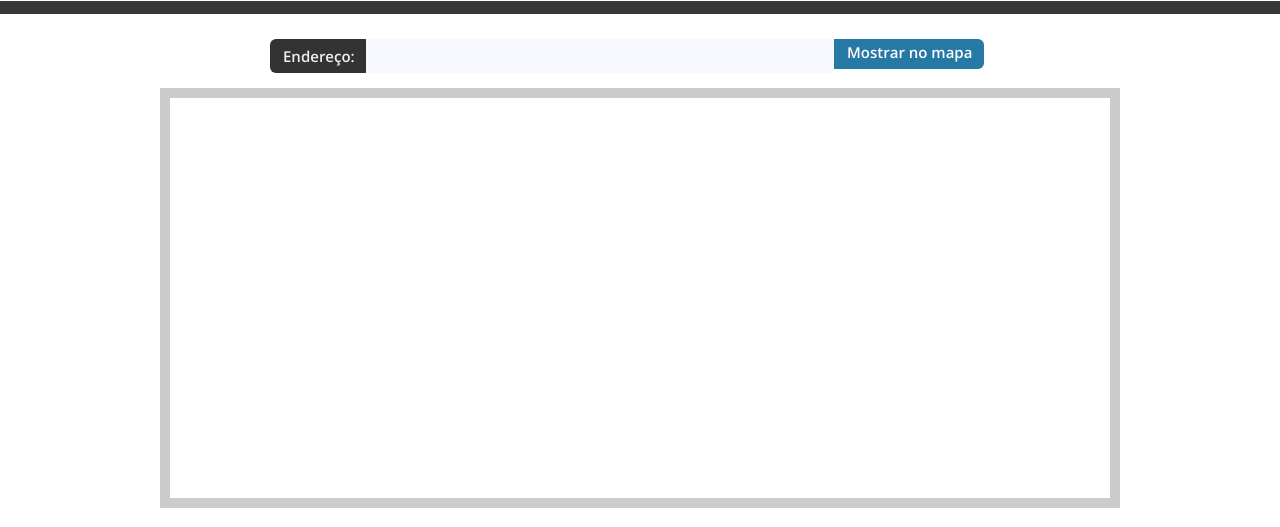
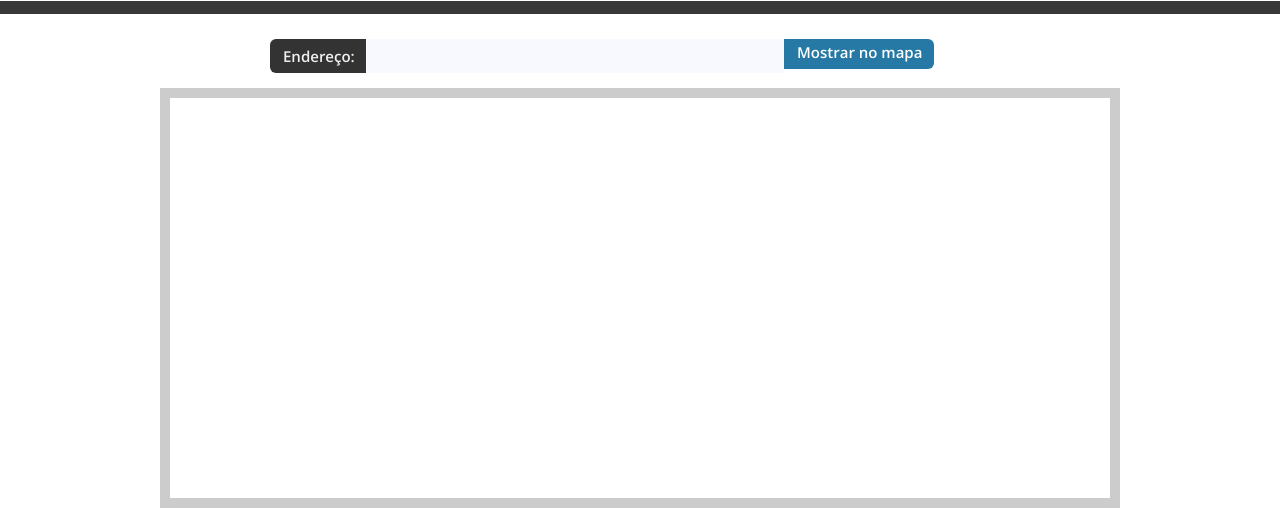
Before and after one commit to PastGhost/wherevent, a PHP site: page /eventos/mapa.html in a window 1280 px wide. Shown: the part 88-615 px from the top of the page. Run offline with PHP 8.4, Linux system fonts and the light colour scheme; some libraries are stand-ins or nearby versions.

Commit message:
Update estilo.css

```diff
--- a/eventos/estilo.css
+++ b/eventos/estilo.css
@@ -51,7 +51,7 @@ h1 {
 	font: 15px 'Open Sans',Arial;
 	height: 16px;
 	padding: 9px;
-	width: 450px;
+	width: 400px;
 		border:2px;
 }
 
```
